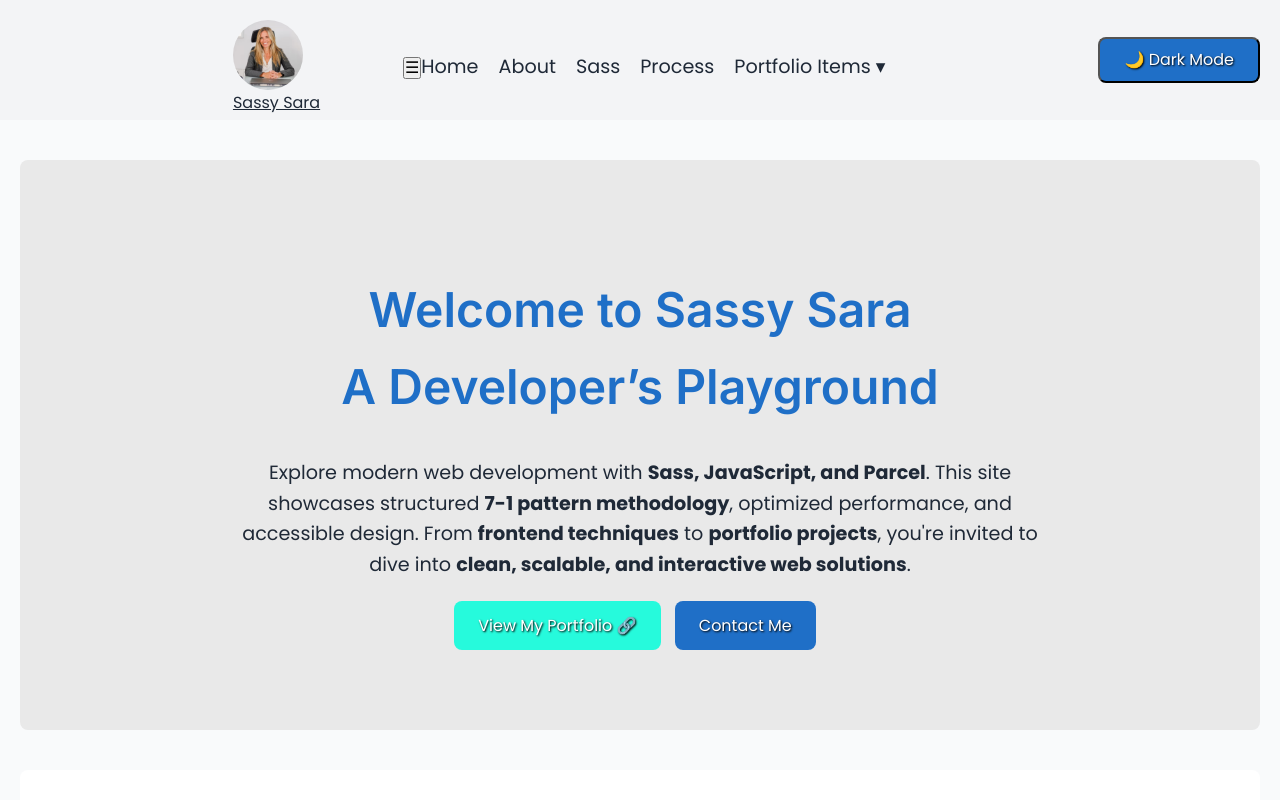
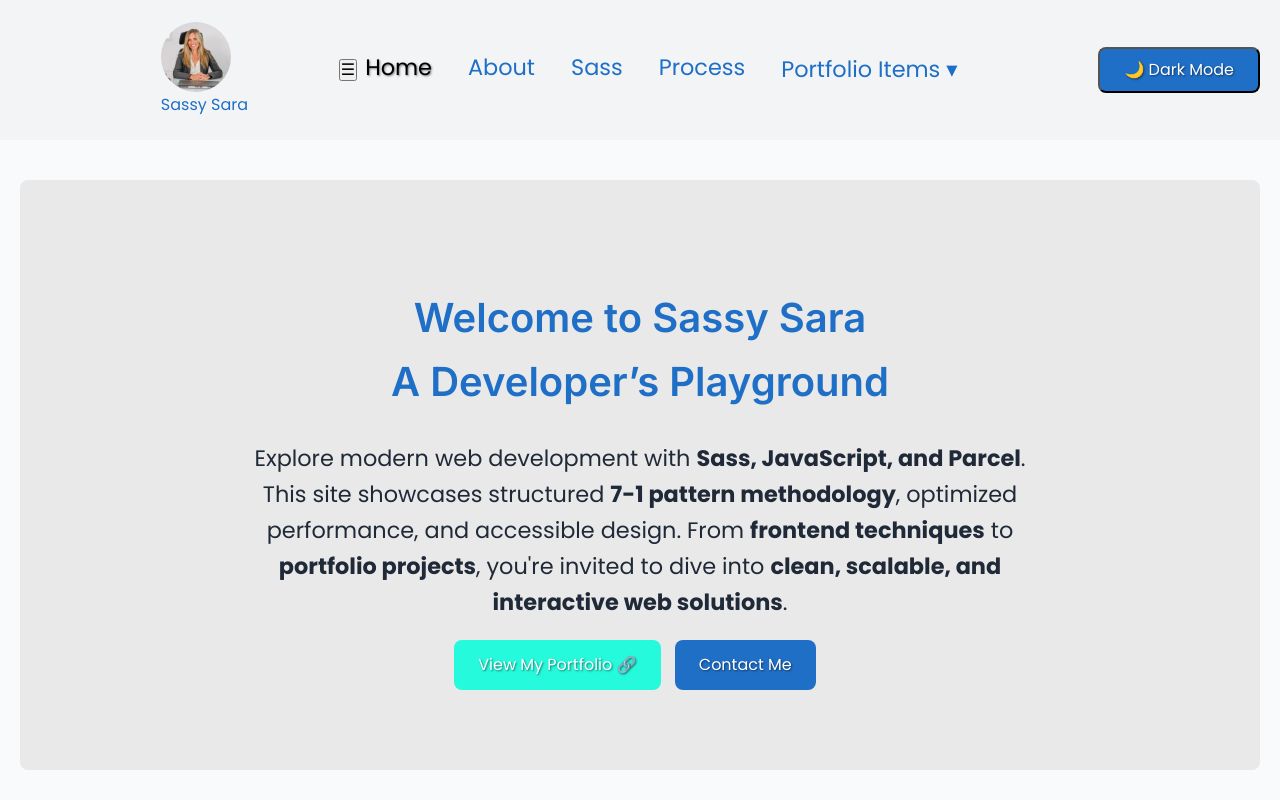
Before and after one commit to sarasjodin/boilerplate-scss-parcel, a website built with Parcel: page src/index.html in a window 1280 px wide. Shown: the top 800 px of the page. Built offline with nearby package versions, Linux system fonts and the light colour scheme.

Commit message:
changing colors

```diff
--- a/src/index.html
+++ b/src/index.html
@@ -78,10 +78,10 @@
           <!-- Navigationsmeny -->
           <nav class="nav">
             <ul class="menu">
-              <li><a href="#">Home</a></li>
-              <li><a href="./about.html">About</a></li>
-              <li><a href="./sass.html">Sass</a></li>
-              <li><a href="./process.html">Process</a></li>
+              <li class="menu-item active"><a href="#">Home</a></li>
+              <li class="menu-item"><a href="./about.html">About</a></li>
+              <li class="menu-item"><a href="./sass.html">Sass</a></li>
+              <li class="menu-item"><a href="./process.html">Process</a></li>
               <li class="dropdown">
                 <a href="#">Portfolio Items ▾</a>
                 <ul class="dropdown-menu">
@@ -456,10 +456,10 @@
           <h2>Navigation</h2>
           <nav aria-label="Website Navigation">
             <ul class="menu">
-              <li><a href="#">Home</a></li>
-              <li><a href="./about.html">About</a></li>
-              <li><a href="./sass.html">Sass</a></li>
-              <li><a href="./process.html">Process</a></li>
+              <li class="menu-item active"><a href="#">Home</a></li>
+              <li class="menu-item"><a href="./about.html">About</a></li>
+              <li class="menu-item"><a href="./sass.html">Sass</a></li>
+              <li class="menu-item"><a href="./process.html">Process</a></li>
               <li>
                 <a
                   href="https://saras-portfolio.netlify.app/"
--- a/src/styles/abstracts/_mixins.scss
+++ b/src/styles/abstracts/_mixins.scss
@@ -72,3 +72,33 @@
     @warn "Breakpoint `#{$breakpoint}` finns inte definierat i \$breakpoints.";
   }
 }
+
+@mixin metallic-bkg {
+  --shine-deg: 45deg;
+  position: relative;
+  overflow: hidden;
+  border-radius: 0.875rem;
+  padding: 4rem 2rem;
+  box-shadow: 0 25px 50px -12px rgba(0, 0, 0, 0.15);
+  background: linear-gradient(to bottom, #dbdbdb, #f9f9f9, #dbdbdb);
+
+  &::after {
+    content: '';
+    position: absolute;
+    top: 0;
+    left: 0;
+    background: linear-gradient(
+      30deg,
+      transparent 20%,
+      transparent 40%,
+      rgba(255, 255, 255, 0.4) 50%,
+      rgba(255, 255, 255, 0.4) 55%,
+      transparent 70%,
+      transparent 100%
+    );
+    transform: translateX(100%) rotate(var(--shine-deg));
+    transition: transform 2s ease-in;
+    z-index: 1;
+    pointer-events: none;
+  }
+}
--- a/src/styles/abstracts/_variables.scss
+++ b/src/styles/abstracts/_variables.scss
@@ -64,7 +64,12 @@ $light-theme: (
   'header-bg': #f3f4f6,
   'header-text': #1f2937,
   'footer-bg': #e5e7eb,
-  'footer-text': #223146
+  'footer-text': #223146,
+  'link-color': #1f6fc7,
+  'link-hover-color': #d2620d,
+  'link-active-color': white,
+  'link-active-hover-color': #4afd6e,
+  'focus-color': #ff0000
 );
 
 // Teman
@@ -73,7 +78,7 @@ $dark-theme: (
   // Bakgrundsfärg
   'text': #e5e7eb,
   // Standardtext
-  'primary': #2b7aaf,
+  'primary': #539fd1,
   // Primärfärg (t.ex. knappar, länkar)
   'secondary': #c5e0b3,
   // Sekundärfärg (t.ex. highlights)
@@ -83,13 +88,22 @@ $dark-theme: (
   // Felmeddelanden
   // Header & Footer
   'header-bg': #1f2937,
+  // Header och Footer bkg
   'header-text': #e5e7eb,
-  'footer-bg': #111827,
-  'footer-text': #e5e7eb
+  'footer-bg': #1f2937,
+  'section-bg': #212e40,
+  // Header och Footer bkg
+  'footer-text': #e5e7eb,
+  'link-color': #2b7aaf,
+  'link-hover-color': #fd984a,
+  'link-active-color': white,
+  'link-active-hover-color': #4afd6e,
+  'focus-color': #ff0000
 );
 
 // Standard transitions
-$default-transition: background-color 0.3s ease, color 0.3s ease;
+/* $default-transition: background-color 0.3s ease, color 0.3s ease;
+ */
 $icon-transition: background-color 0.3s ease, transform 0.3s ease;
 $button-transition: background-color 0.3s ease, color 0.3s ease,
   border 0.3s ease;
@@ -98,7 +112,7 @@ $button-transition: background-color 0.3s ease, color 0.3s ease,
 $fade-duration: 0.5s;
 $fade-animation: fade-in $fade-duration forwards;
 
-$text-shadow: 1px 1px 2px rgba(1, 1, 1, 1);
+$text-shadow: 1px 1px 2px rgba(0, 0, 0, 0.5);
 
 // Keyframe för fade-in
 @keyframes fade-in {
--- a/src/styles/base/_global.scss
+++ b/src/styles/base/_global.scss
@@ -14,22 +14,6 @@ main {
   margin: 0 auto;
   padding: 40px 20px;
 }
-
-h1 {
-  font-size: 2.5rem;
-  text-align: center;
-}
-
-h2 {
-  font-size: 2rem;
-}
-
-p,
-li {
-  font-size: 1.2rem;
-}
-
-
 
 .features ul {
   padding: 10px 30px;
@@ -51,6 +35,7 @@ section {
   margin-bottom: 40px;
 }
 
-h1 {
-  font-size: 3rem;
+a {
+  border-radius: 8px;
+  padding: 2px 8px;
 }
--- a/src/styles/base/_typography.scss
+++ b/src/styles/base/_typography.scss
@@ -15,12 +15,11 @@ h3,
   font-family: vars.$font-inter;
 }
 
-
-
 // Specifika rubrikstilar
 h1 {
   font-size: 2.5rem;
   font-weight: bold;
+  text-align: center;
 }
 
 h2 {
@@ -41,6 +40,11 @@ body {
   font-family: 'Inter', sans-serif;
 }
 
+li,
 p {
-  font-size: 1.3rem;
+  font-size: 1.4rem;
 }
+
+a {
+  text-decoration: none;
+}
--- a/src/styles/components/_icons.scss
+++ b/src/styles/components/_icons.scss
@@ -47,6 +47,14 @@
   object-fit: cover; // B ilden anpassas till containern
 }
 
+a.icon {
+  padding: unset;
+}
+
+li.social-icon {
+  padding: 3px;
+}
+
 li.social-icon picture {
   width: 32px !important;
   height: 32px !important;
--- a/src/styles/components/_menu.scss
+++ b/src/styles/components/_menu.scss
@@ -11,7 +11,6 @@
 
     a {
       text-decoration: none;
-      display: block;
     }
   }
   // Stil för dropdown
@@ -28,8 +27,8 @@
       list-style: none;
     }
 
-    &:hover .dropdown-menu {
-      display: block;
+    a {
+      display: inline-block;
     }
   }
 }
--- a/src/styles/components/_nav.scss
+++ b/src/styles/components/_nav.scss
@@ -1,11 +1,11 @@
-@use '../abstracts/variables' as *;
-@use '../abstracts/mixins' as *;
+@use '../abstracts/variables' as vars;
+@use '../abstracts/mixins' as mixin;
 
 .navbar {
   padding: 15px 20px;
 
   .container {
-    @include flex-center;
+    @include mixin.flex-center;
     justify-content: space-between;
     max-width: 1600px;
     margin: auto;
@@ -25,4 +25,7 @@
       padding-top: 0;
     }
   }
+  .header {
+    height: map-get(vars.$sizes, 'header-height');
+  }
 }
--- a/src/styles/layout/_footer.scss
+++ b/src/styles/layout/_footer.scss
@@ -22,14 +22,15 @@
   }
 
   h2 {
-    font-size: 1.4rem;
+    font-size: 1.5rem;
     line-height: 1.2;
-    padding-bottom: 0.5rem;
+    padding-bottom: 0.7rem;
   }
 
   h3 {
-    font-size: 1.2rem;
+    font-size: 1.4rem;
     line-height: 1.3;
+    padding-bottom: 0.5rem;
   }
 
   p {
@@ -56,7 +57,11 @@
 
 footer p,
 footer li {
-  font-size: 1rem;
+  font-size: 1.3rem;
+}
+
+footer li:last-child {
+  padding-bottom: 0.7rem;
 }
 
 .footer .menu a:hover {
--- a/src/styles/layout/_header.scss
+++ b/src/styles/layout/_header.scss
@@ -7,7 +7,3 @@
     padding: 20px;
   }
 }
-
-.navbar.header li a {
-  padding: 5px 0;
-}
--- a/src/styles/layout/_sections.scss
+++ b/src/styles/layout/_sections.scss
@@ -39,7 +39,3 @@
     max-width: 600px;
   }
 }
-
-section a:hover {
-  color: #114379;
-  border-radius: 8px;}
--- a/src/styles/themes/_theme.scss
+++ b/src/styles/themes/_theme.scss
@@ -1,24 +1,33 @@
 @use '../abstracts/variables' as vars;
+@use '../abstracts/mixins' as mixin;
 
 body {
   background-color: map-get(vars.$light-theme, 'bg');
   color: map-get(vars.$light-theme, 'text');
-  transition: vars.$default-transition;
 }
 
 // Generic dark mode
 .dark-mode {
   background-color: map-get(vars.$dark-theme, 'bg');
   color: map-get(vars.$dark-theme, 'text');
-  transition: vars.$default-transition;
+  /* transition: vars.$default-transition; */
 }
 
 // Typography
 h1,
 h2,
-h3,
-a {
+h3 {
   color: map-get(vars.$light-theme, 'primary');
+}
+
+footer h2 {
+  color: black;
+  font-style: bold;
+}
+
+.dark-mode footer h2 {
+  color: white;
+  font-weight: bold;
 }
 
 p,
@@ -28,13 +37,12 @@ li {
 
 .dark-mode h1,
 .dark-mode h2,
-.dark-mode h3,
-.dark-mode a {
-  color: map-get(vars.$dark-theme, 'primary') !important;
+.dark-mode h3 {
+  color: map-get(vars.$dark-theme, 'primary');
 }
 .dark-mode p,
 .dark-mode li {
-  color: map-get(vars.$dark-theme, 'text') !important;
+  color: map-get(vars.$dark-theme, 'text');
 }
 
 // Navbar
@@ -47,10 +55,6 @@ li {
 }
 
 .dark-mode {
-  background-color: map-get(vars.$dark-theme, 'bg');
-  color: map-get(vars.$dark-theme, 'text');
-  transition: vars.$default-transition;
-
   .features {
     background-color: map-get(vars.$dark-theme, 'header-bg');
     color: map-get(vars.$dark-theme, 'header-text');
@@ -117,7 +121,12 @@ button {
   }
 }
 
-.footer {
+.dark-mode .footer {
+  color: #e5e7eb;
+  background-color: #1f2937;
+}
+
+/* .footer {
   background: map-get(vars.$light-theme, 'footer-bg');
   color: map-get(vars.$light-theme, 'footer-text');
   transition: vars.$default-transition;
@@ -140,7 +149,7 @@ button {
   transition: vars.$default-transition;
 
   h2 {
-    color: map-get(vars.$dark-theme, 'header-text');
+    color: map-get(vars.$dark-theme, 'header-text') !important;
     text-shadow: 1px 1px 2px rgba(0, 0, 0, 0.25),
       0 0 4px rgba(255, 255, 255, 0.2);
   }
@@ -149,13 +158,68 @@ button {
   a {
     color: map-get(vars.$dark-theme, 'primary');
   }
+} */
+
+a {
+  transition: color 0.3s ease, text-shadow 0.3s ease;
+  color: map-get(vars.$light-theme, 'link-color');
+
+  &:hover {
+    color: black;
+    text-shadow: vars.$text-shadow;
+  }
+
+  &:active {
+    color: map-get(vars.$light-theme, 'link-active-color') !important;
+    background-color: map-get(vars.$light-theme, 'primary');
+  }
+
+  &:focus-visible {
+    outline: 2px dashed map-get(vars.$light-theme, 'focus-color');
+  }
+}
+
+.dark-mode {
+  a {
+    color: map-get(vars.$dark-theme, 'link-color');
+
+    &:hover {
+      color: white;
+      /* color: lighten(map-get(vars.$dark-theme, 'link-color'), 20%); */
+      text-shadow: 1px 1px 2px rgba(255, 255, 255, 0.371);
+    }
+
+    &:active {
+      color: map-get(vars.$dark-theme, 'link-active-color') !important;
+      background-color: map-get(vars.$dark-theme, 'primary');
+    }
+
+    &:active:hover {
+      color: lighten(map-get(vars.$dark-theme, 'link-active-hover-color'), 20%);
+      text-shadow: 1px 1px 2px rgba(255, 255, 255, 0.371);
+    }
+
+    &:focus-visible {
+      outline: 2px dashed map-get(vars.$dark-theme, 'focus-color');
+    }
+  }
+}
+
+.menu-item.active a {
+  color: rgb(0, 0, 0);
+  text-shadow: vars.$text-shadow;
+}
+
+.dark-mode {
+  .menu-item.active a {
+    color: map-get(vars.$dark-theme, 'text');
+    text-shadow: vars.$text-shadow;
+  }
 }
 
 .navbar.header {
-  height: map-get(vars.$sizes, 'header-height');
   background-color: map-get(vars.$light-theme, 'header-bg');
   color: map-get(vars.$light-theme, 'header-text');
-  transition: vars.$default-transition;
   h1,
   h2,
   h3,
@@ -163,8 +227,7 @@ button {
   h5,
   h6,
   p,
-  li,
-  a {
+  li {
     color: map-get(vars.$light-theme, 'header-text') !important;
   }
 }
@@ -180,8 +243,7 @@ button {
   h5,
   h6,
   p,
-  li,
-  a {
+  li {
     color: map-get(vars.$dark-theme, 'header-text') !important;
   }
 }
@@ -208,6 +270,6 @@ section.features {
     background: map-get(vars.$dark-theme, 'bg');
   }
   &:nth-child(even) {
-    background: map-get(vars.$dark-theme, 'footer-bg');
+    background: map-get(vars.$dark-theme, 'section-bg');
   }
 }
```
Also changed, not shown: src/about.html (+8 -8 lines), src/process.html (+8 -8 lines), src/sass.html (+8 -8 lines).
